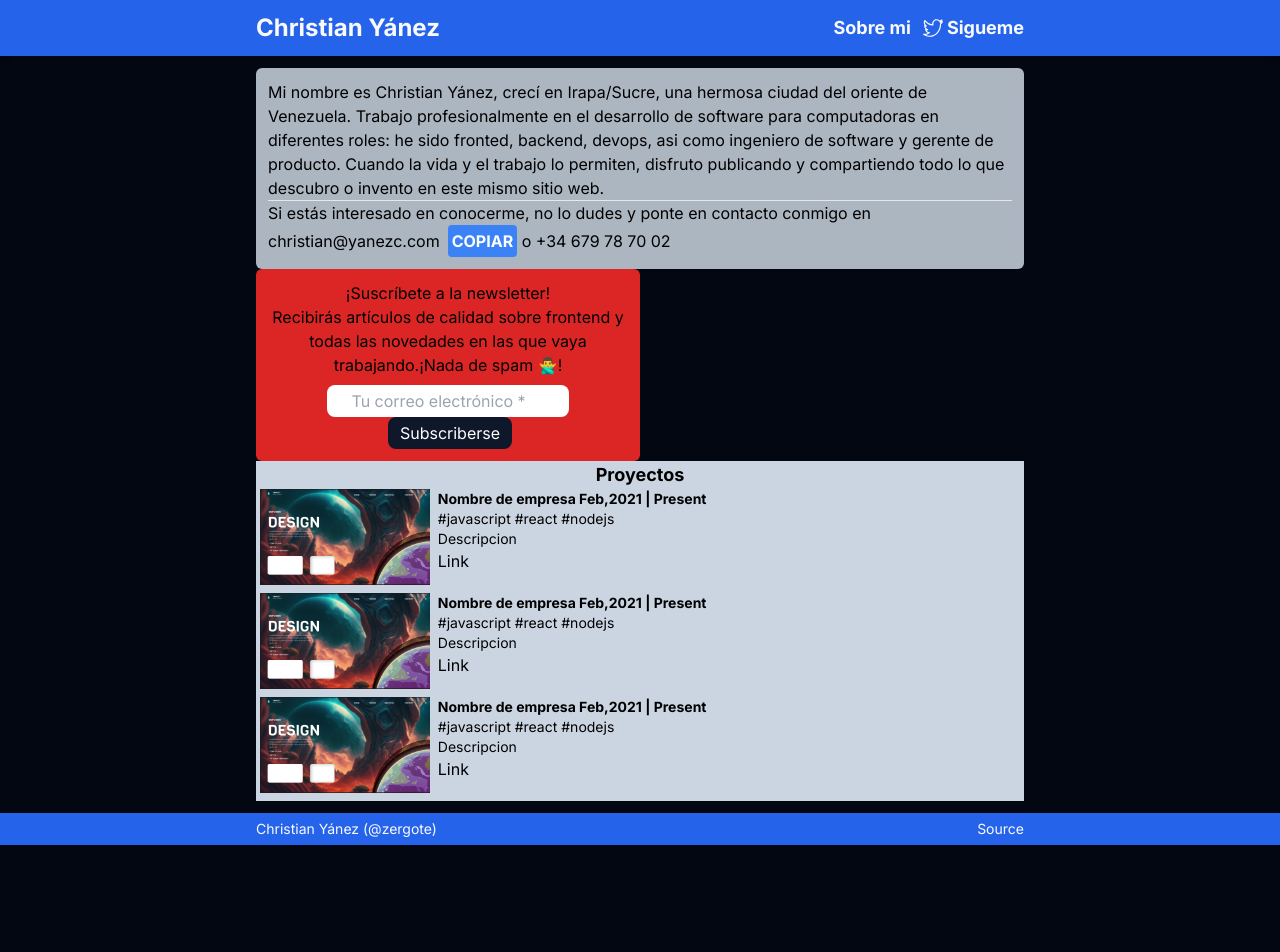
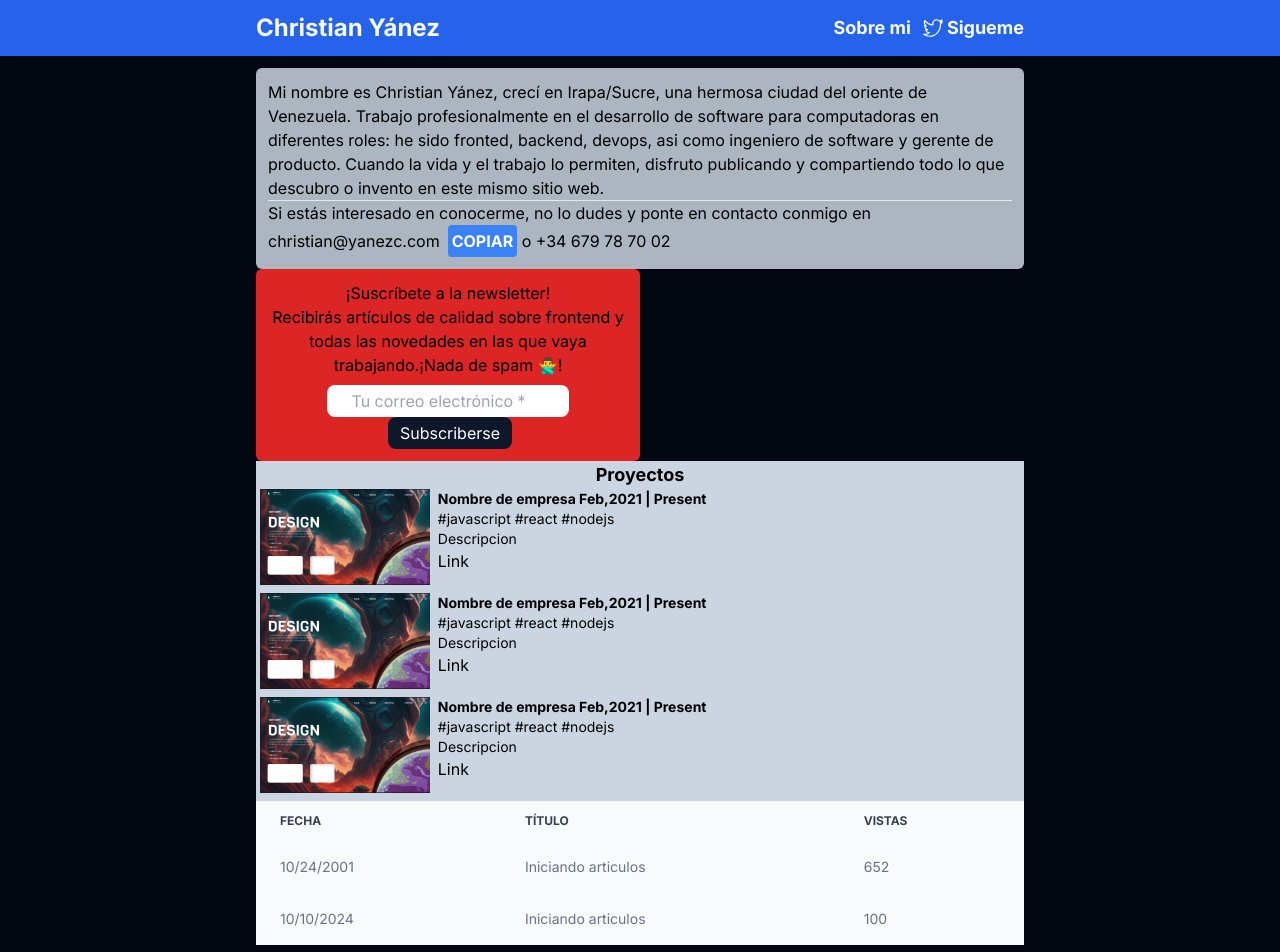
Before and after one commit to zergote/site, a Next.js app: page / in a window 1280 px wide. Shown: the top 952 px of the page. Before the commit the page ends 845 px from the top, so only its background shows below. Built offline with nearby package versions, Linux system fonts and the light colour scheme.

Commit message:
feat: :sparkles: complete preview component ArticleListView

```diff
--- a/src/app/page.tsx
+++ b/src/app/page.tsx
@@ -1,3 +1,4 @@
+import ArticlesListView from "@/components/ArticlesListView/ArticlesListView";
 import PersonOverview from "@/components/PersonOverview/PersonOverview";
 import ProjectsGallery from "@/components/ProjectsGallery/ProjectsGallery";
 import SubscripctionBox from "@/components/SubscriptionBox/SubscriptionBox";
@@ -10,6 +11,7 @@ export default function Home() {
         <PersonOverview />
         <SubscripctionBox />
         <ProjectsGallery />
+        <ArticlesListView />
       </div>
     </div>
   )
--- /dev/null
+++ b/src/components/ArticlesListView/ArticlesListView.tsx
@@ -0,0 +1,71 @@
+"use client"
+import { useRouter } from "next/navigation";
+
+type Article = {
+  Fecha: String,
+  Título: String,
+  Vistas: number,
+  Enlace: String
+
+}
+
+
+const articles: Article[] = [{
+  Fecha: new Intl.DateTimeFormat('en-US').format(new Date("10/24")).toString(),
+  Título: "Iniciando articulos",
+  Vistas: 652,
+  Enlace: "/Link1"
+},
+{
+  Fecha: new Intl.DateTimeFormat('en-US').format(new Date("10/10/24")).toString(),
+  Título: "Iniciando articulos",
+  Vistas: 100,
+  Enlace: "/Link2"
+}
+]
+
+
+const getHeadings = () => {
+  const previewHeading = Object.keys(articles[0]);
+  return previewHeading.slice(0, previewHeading.length - 1)
+}
+
+const headings = getHeadings()
+
+
+export default function ArticlesListView() {
+  const router = useRouter()
+
+  return (
+    <div className="relative overflow-x-auto">
+      <table className="w-full text-sm text-left rtl:text-right text-gray-500 dark:text-gray-400 bg-slate-50">
+        <thead className="text-xs text-gray-700 uppercase bg-gray-50 dark:bg-gray-700 dark:text-gray-400">
+          <tr>
+            {headings.map((heading, index) => {
+              return <th key={index} scope="col" className="px-6 py-3">{heading}</th>
+            })}
+          </tr>
+        </thead>
+        <tbody>
+          {articles.map((row: any, index: any) => {
+            return (
+              <tr key={index}
+                onClick={() => {
+                  router.push(row["Enlace"])
+                }}
+                className="cursor-pointer hover:bg-slate-200"
+              >
+                {headings.map((index: any) => {
+                  return <td key={row[index]} className="px-6 py-4">
+                    {row[index]}
+                  </td>
+                })}
+              </tr>
+            )
+          })}
+        </tbody>
+      </table>
+    </div >
+
+  )
+}
```
